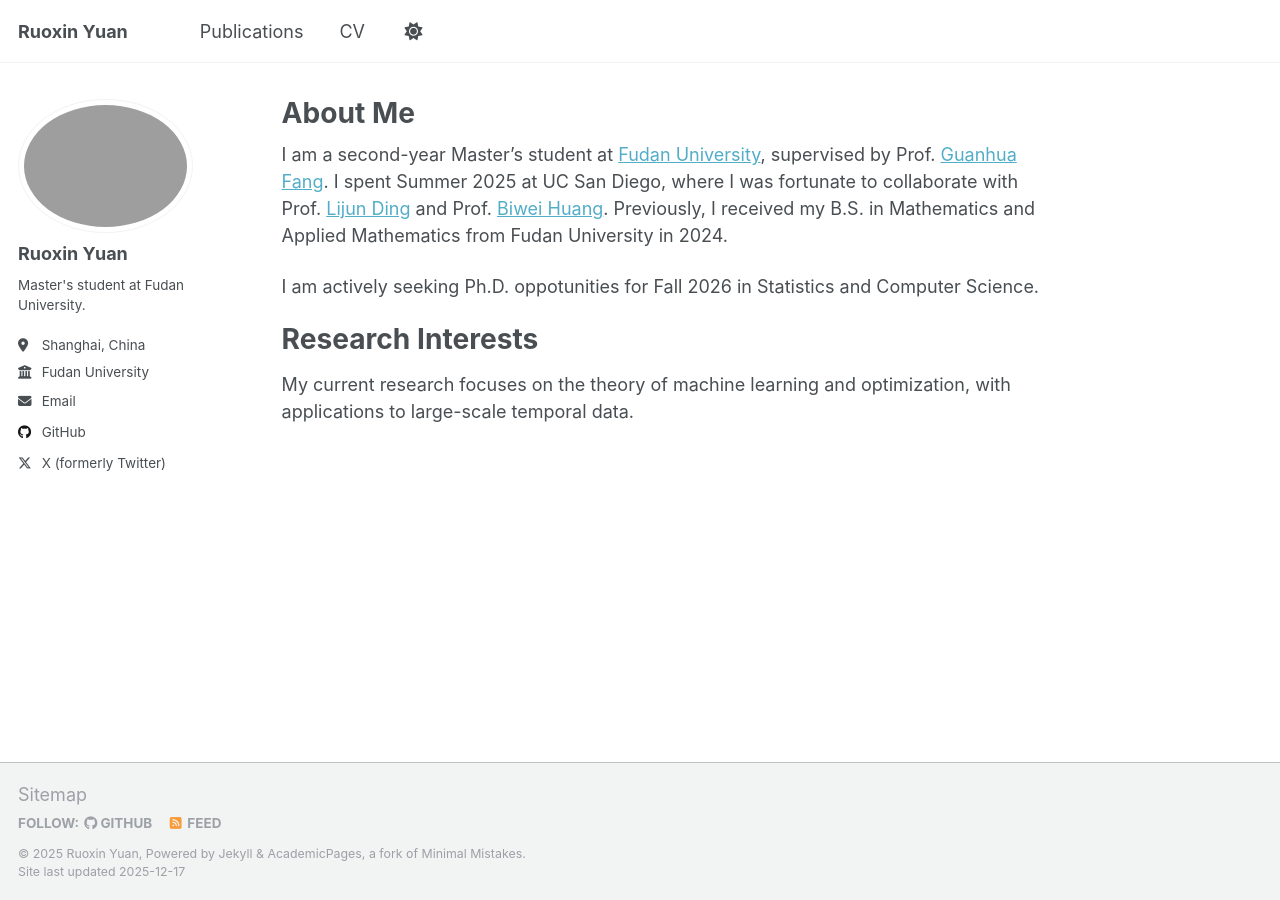
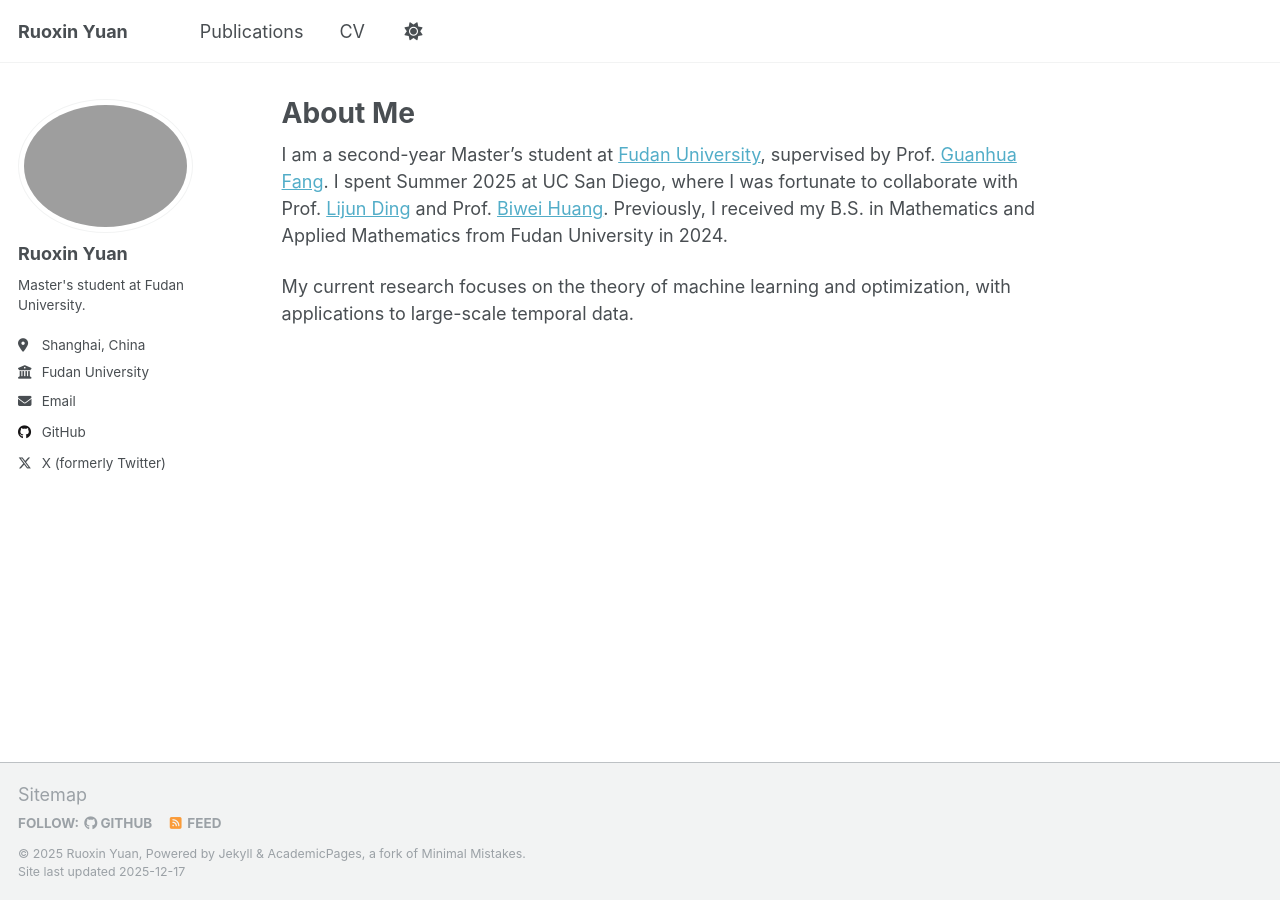
Before and after one commit to ruoxinyuan/ruoxinyuan.github.io, a Jekyll site: the page built from _pages/about.md, in a window 1280 px wide. Built offline with Jekyll 4.4.1, drawn with Linux system fonts in a browser that asks for light colours; a script that is not in the unit is left out.

Commit message:
Update about

```diff
--- a/_pages/about.md
+++ b/_pages/about.md
@@ -9,10 +9,10 @@ redirect_from:
 
 I am a second-year Master's student at [Fudan University](https://www.fudan.edu.cn/en/), supervised by Prof. [Guanhua Fang](https://sites.google.com/view/hyperfang2020). I spent Summer 2025 at UC San Diego, where I was fortunate to collaborate with Prof. [Lijun Ding](https://www.lijunding.net/) and Prof. [Biwei Huang](https://biweihuang.com/). Previously, I received my B.S. in Mathematics and Applied Mathematics from Fudan University in 2024.
 
-I am actively seeking Ph.D. oppotunities for Fall 2026 in Statistics and Computer Science.
+<!-- I am actively seeking Ph.D. oppotunities for Fall 2026 in Statistics and Computer Science. -->
 
-Research Interests
-======
+<!-- Research Interests
+====== -->
 My current research focuses on the theory of machine learning and optimization, with applications to large-scale temporal data.
 
 
```
